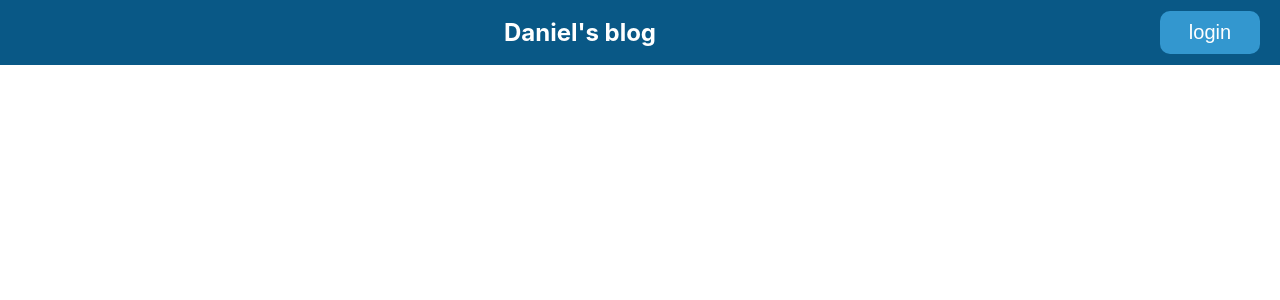
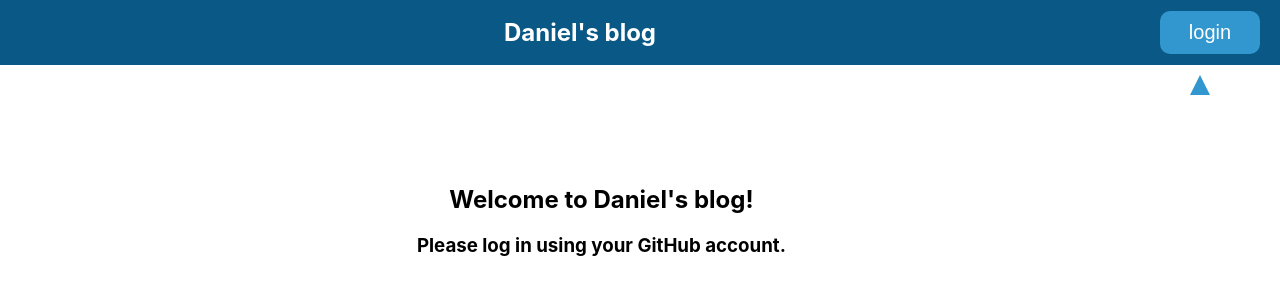
Before and after one commit to fatcatorange/Dcard, a React (Create React App) app in the folder client/: page / in a window 1280 px wide. Shown: the top 300 px of the page. Built offline with nearby package versions, Linux system fonts and the light colour scheme; no server answers.

Commit message:
Implement introduction page animation
I added CSS animations to the introduction page. The animations will
display if the user does not have an access token and the login state is
false.

```diff
--- a/client/src/App.css
+++ b/client/src/App.css
@@ -113,3 +113,44 @@
   background-color: #589dc5;
   cursor: pointer;
 }
+
+.introduction-display{
+  margin-top: 100px;
+  margin-right:10%;
+}
+
+.jimmy{
+  position: relative;
+  display: grid;
+  grid-template-columns: 1fr 100px;
+  text-align: center;
+  left:10%;
+  width:90%;
+  height: 100px;
+  animation-name: loading-left;
+  animation-duration: 2s;
+}
+
+@keyframes loading-left {
+  from {left:-100%}
+  to {left: 10%}
+}
+
+.arrow-up {
+  margin-top:10px;
+  width: 0;
+  height: 0;
+  margin-left: 10px;
+  border-left: 10px solid transparent;
+  border-right: 10px solid transparent;
+  border-bottom: 20px solid #3397CF;
+  animation-name: arrow-up-animation;
+  animation-duration: 0.5s;
+  animation-iteration-count: infinite;
+  animation-direction: alternate;
+}
+
+@keyframes arrow-up-animation {
+  from {margin-top:5px}
+  to {margin-top: 10px}
+}
--- a/client/src/App.tsx
+++ b/client/src/App.tsx
@@ -17,6 +17,12 @@ type Data = {
 function App() {
   const [rerender,setRerender] = React.useState(false); //use for rerender component
   const [userData,setUserData] = React.useState<Data>({login:""});
+  const [login,setLogin] = React.useState(()=>{
+    const queryString = window.location.search;
+    const urlParams = new URLSearchParams(queryString);
+    const codeParam = urlParams.get("code");
+    return codeParam !== null;
+  });
   React.useEffect(()=>{
     const queryString = window.location.search;
     const urlParams = new URLSearchParams(queryString);
@@ -78,6 +84,10 @@ function App() {
     window.location.assign("https://github.com/login/oauth/authorize?client_id=" + CLIENT_ID + "&scope=user repo");
   }
 
+  React.useEffect(function(){
+
+  },[])
+
   return (
     <div className="app-container">
       <div className="header">
@@ -85,7 +95,7 @@ function App() {
         <h2 className='header-item'>Daniel's blog</h2>
         {localStorage.getItem("accessToken")?
         <>
-        <button className='login-button' onClick = {()=>{localStorage.removeItem("accessToken"); setRerender(prev=>(!prev))}}>logout</button>
+        <button className='login-button' onClick = {()=>{localStorage.removeItem("accessToken"); setRerender(prev=>(!prev)); setLogin(false)}}>logout</button>
         </>
         :
         <>
@@ -93,7 +103,20 @@ function App() {
         </>
         }
       </div>
-      {(userData.login === "" || !localStorage.getItem("accessToken")) ? <></>:<Content userData = {userData.login}/>}
+      {(userData.login === "" || !localStorage.getItem("accessToken")) ?
+      <>
+      {(login === false) &&
+      <div className="jimmy">
+        <div className='introduction-display'>
+          <h2>Welcome to Daniel's blog!</h2>
+          <h3>Please log in using your GitHub account.</h3>
+        </div>
+
+        <div className='arrow-up'></div>
+      </div>}
+      </>
+      :
+      <Content userData = {userData.login}/>}
     </div>
 
   );
```
